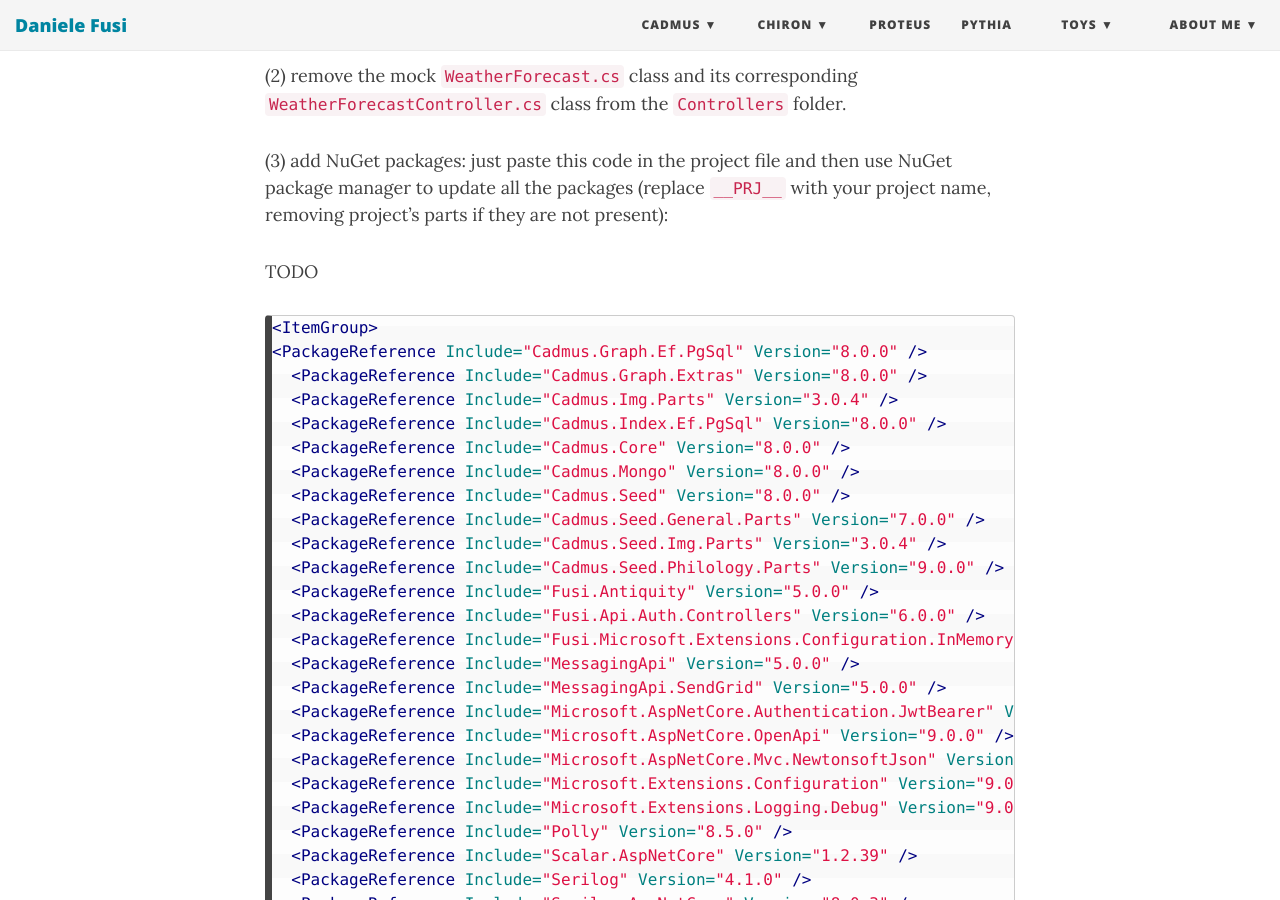
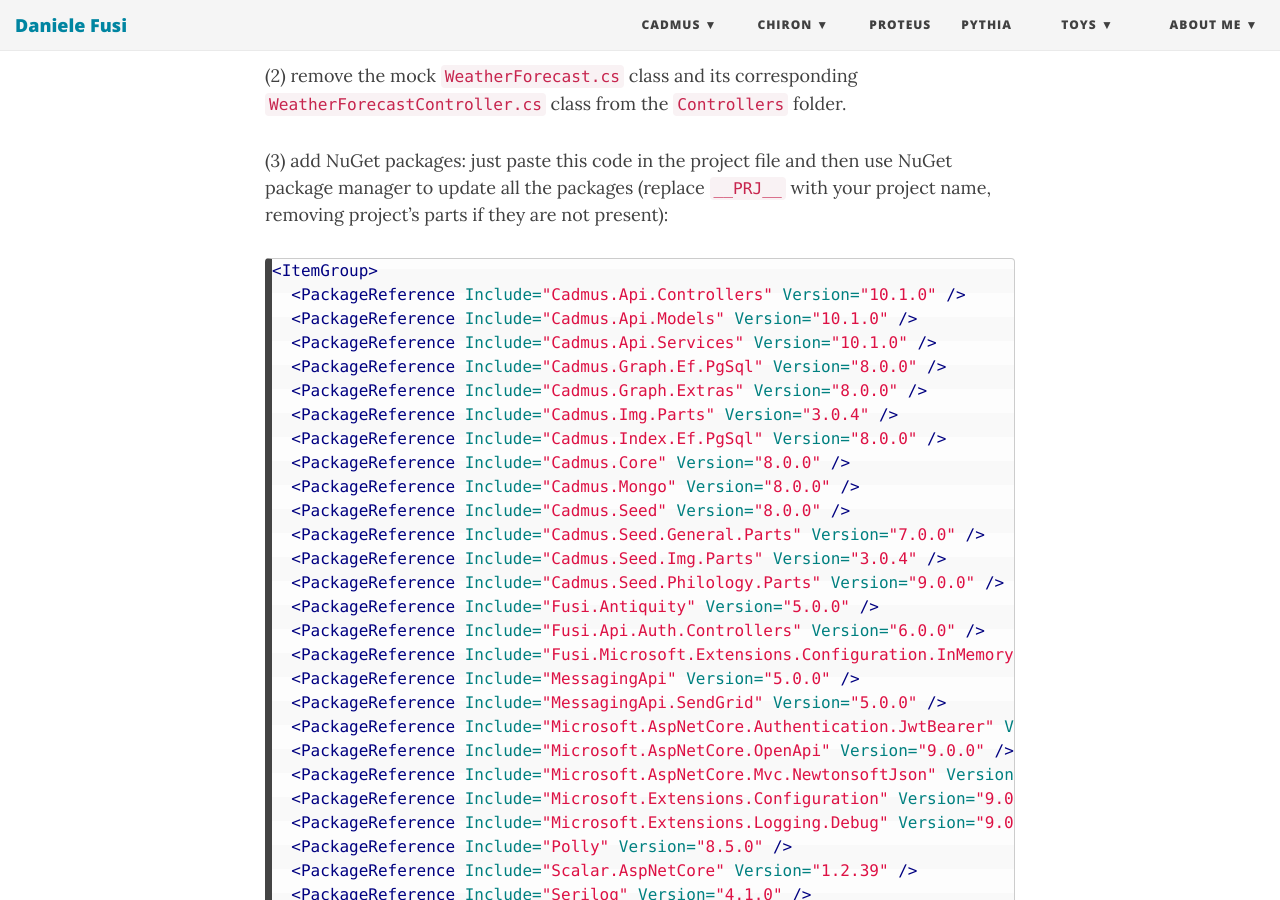
Before and after one commit to Myrmex/overview, a Jekyll site: the page built from cadmus/dev/backend/api.md, in a window 1280 px wide and 900 px high, scrolled down 1069 px. Built offline with Jekyll 4.4.1, drawn with Linux system fonts in a browser that asks for light colours; nearby versions of some CDN libraries.

Commit message:
Update api.md

````diff
--- a/cadmus/dev/backend/api.md
+++ b/cadmus/dev/backend/api.md
@@ -33,11 +33,12 @@ The [reference API backend project](https://github.com/vedph/cadmus-api) is the
 
 (3) add NuGet packages: just paste this code in the project file and then use NuGet package manager to update all the packages (replace `__PRJ__` with your project name, removing project's parts if they are not present):
 
-TODO
-
 ```xml
 <ItemGroup>
-<PackageReference Include="Cadmus.Graph.Ef.PgSql" Version="8.0.0" />
+  <PackageReference Include="Cadmus.Api.Controllers" Version="10.1.0" />
+  <PackageReference Include="Cadmus.Api.Models" Version="10.1.0" />
+  <PackageReference Include="Cadmus.Api.Services" Version="10.1.0" />
+  <PackageReference Include="Cadmus.Graph.Ef.PgSql" Version="8.0.0" />
   <PackageReference Include="Cadmus.Graph.Extras" Version="8.0.0" />
   <PackageReference Include="Cadmus.Img.Parts" Version="3.0.4" />
   <PackageReference Include="Cadmus.Index.Ef.PgSql" Version="8.0.0" />
````
